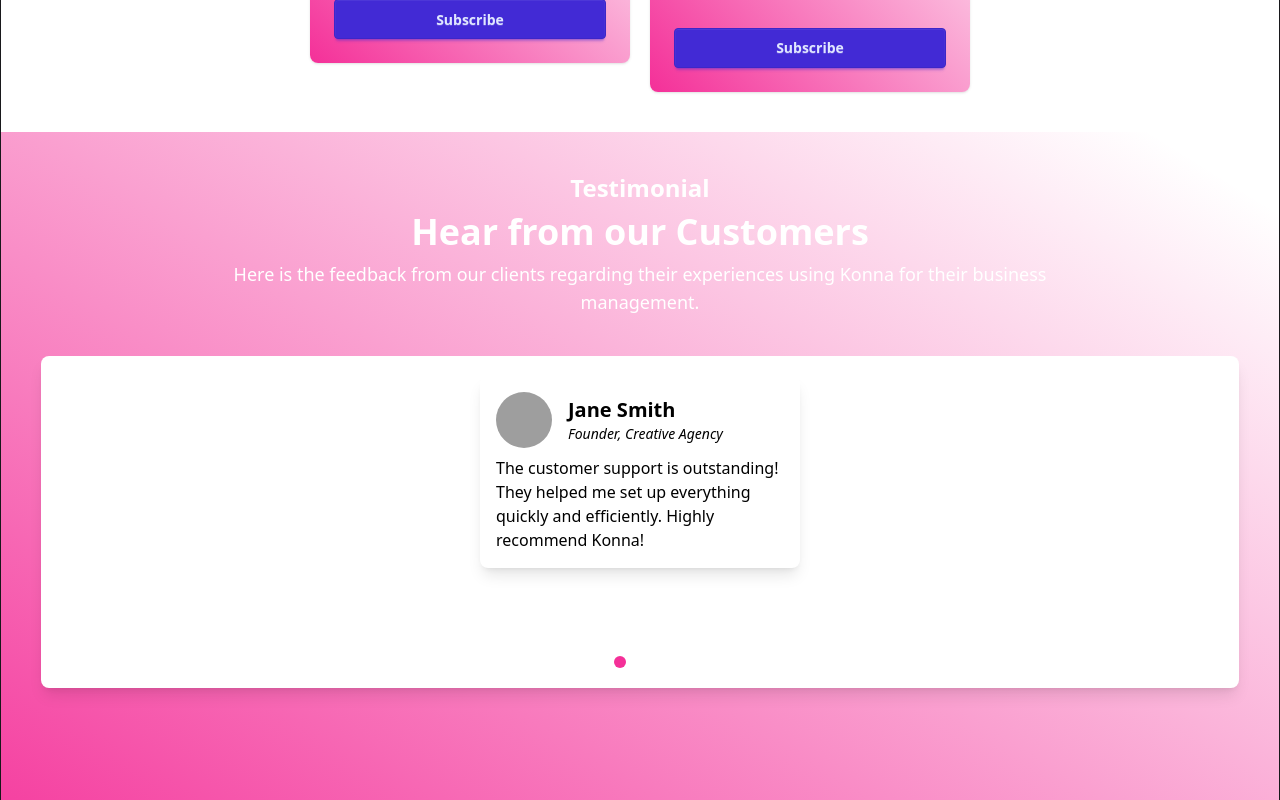
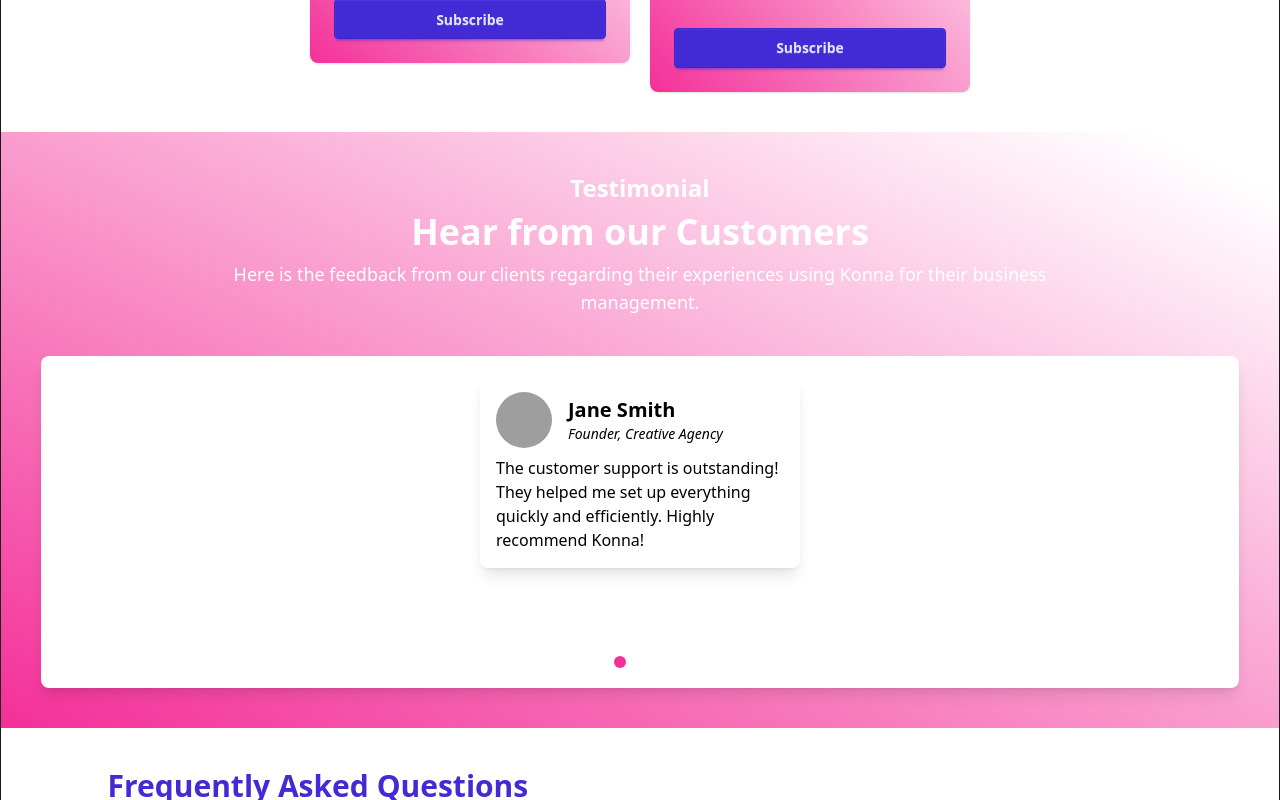
Before and after one commit to Warmarth/Konna-Clone, a React (Vite) app in the folder konna_clone/: page / in a window 1280 px wide. Shown: the part 5820-6620 px from the top of the page. Built offline with nearby package versions, Linux system fonts and the light colour scheme; grey boxes are pictures that could not be loaded.

Commit message:
testemonial bg hieght modified

```diff
--- a/konna_clone/src/components/testimonial.jsx
+++ b/konna_clone/src/components/testimonial.jsx
@@ -55,7 +55,7 @@
   }, []);
 
   return (
-    <div className="bg-gradient-to-bl from-5% to-secondary text-white p-10 min-h-[100vh] ">
+    <div className="bg-gradient-to-bl from-5% to-secondary text-white p-10 max-h-[100vh] ">
       <article className="flex flex-col items-center justify-center text-center space-y-2">
         <h1 className="text-2xl font-bold">Testimonial</h1>
         <h2 className="font-semibold text-4xl">Hear from our Customers</h2>
```
